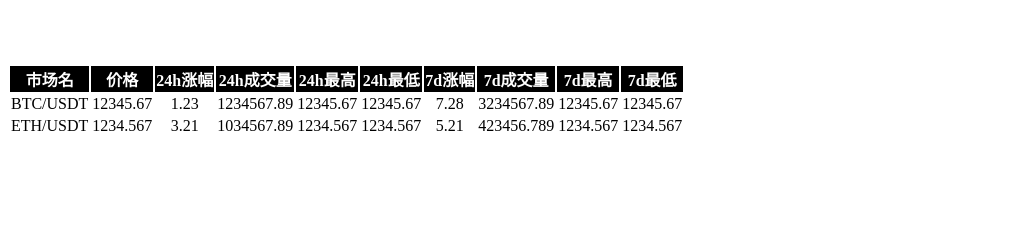
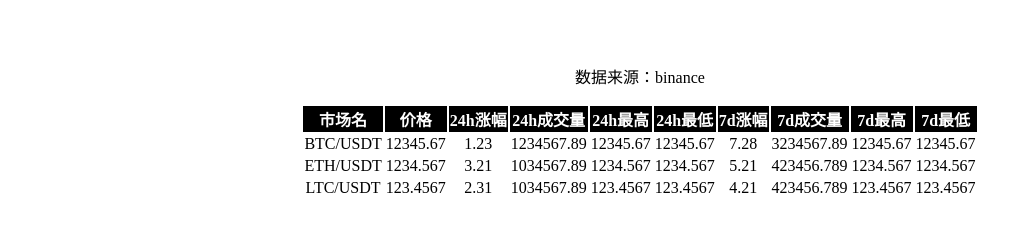
Before and after one commit to boristown/TradeContestServer, a plain HTML site: page pages/quote.html in a window 1280 px wide. Shown: the part 156-388 px from the top of the page, without its empty margins (0-1030 px from the left). Drawn offline with Linux system fonts and the light colour scheme.

Commit message:
添加数据

```diff
--- a/pages/pages.css
+++ b/pages/pages.css
@@ -15,3 +15,7 @@ th {
     background-color: black;
     color: white;
 }
+/* 表格：居中显示 */
+table {
+    margin: 0 auto;
+}
--- a/pages/quote.html
+++ b/pages/quote.html
@@ -20,6 +20,8 @@
 </head>
 <body>
     <h1>市场行情</h1>
+    <!-- 数据来源：binance -->
+    <p>数据来源：binance</p>
     <table>
         <tr>
             <th>市场名</th>
@@ -56,6 +58,19 @@
             <td>423456.789</td>
             <td>1234.567</td>
             <td>1234.567</td>
+        </tr>
+        <!-- 随机生成一组数据 -->
+        <tr>
+            <td>LTC/USDT</td>
+            <td>123.4567</td>
+            <td>2.31</td>
+            <td>1034567.89</td>
+            <td>123.4567</td>
+            <td>123.4567</td>
+            <td>4.21</td>
+            <td>423456.789</td>
+            <td>123.4567</td>
+            <td>123.4567</td>
         </tr>
     </table>
     <!--
```
